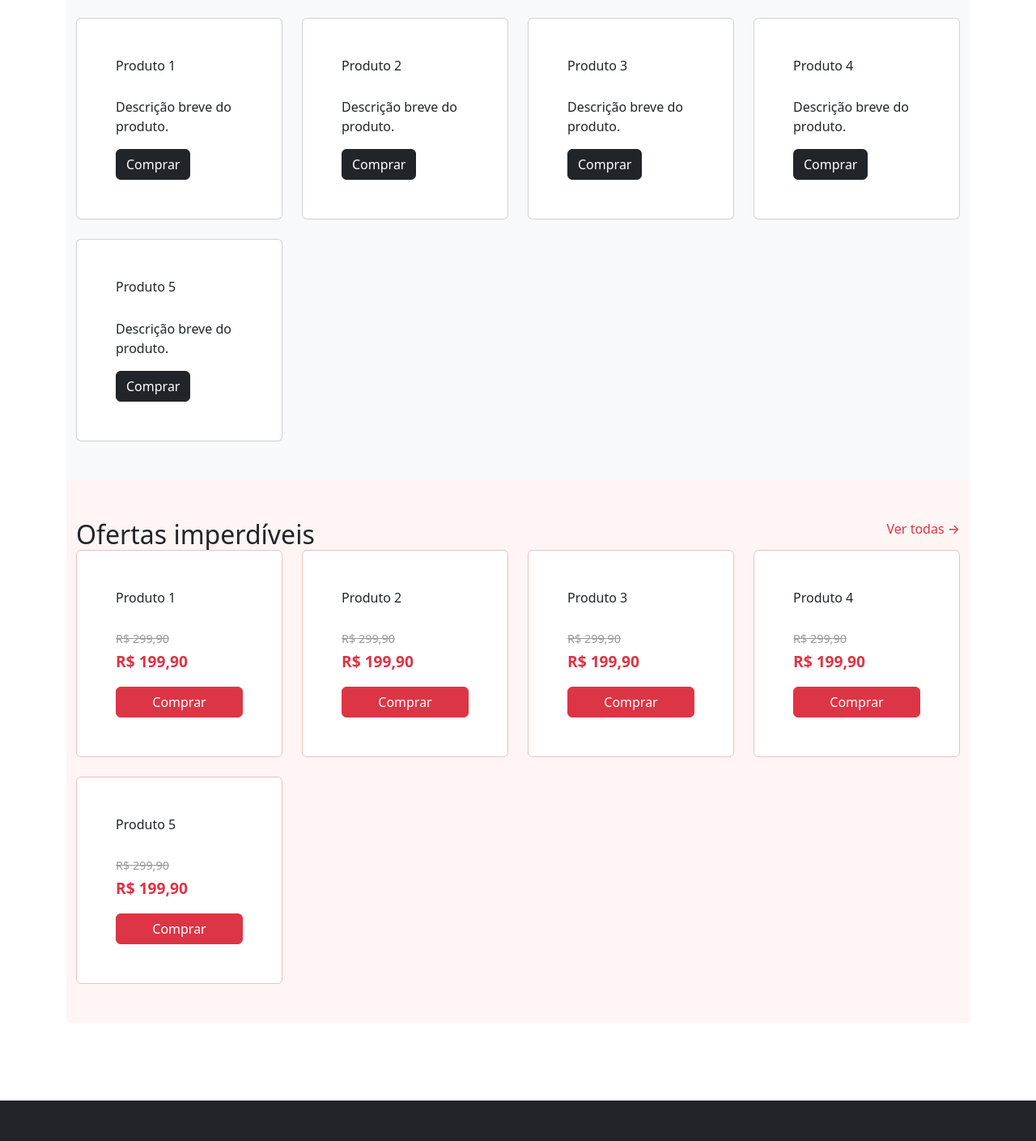
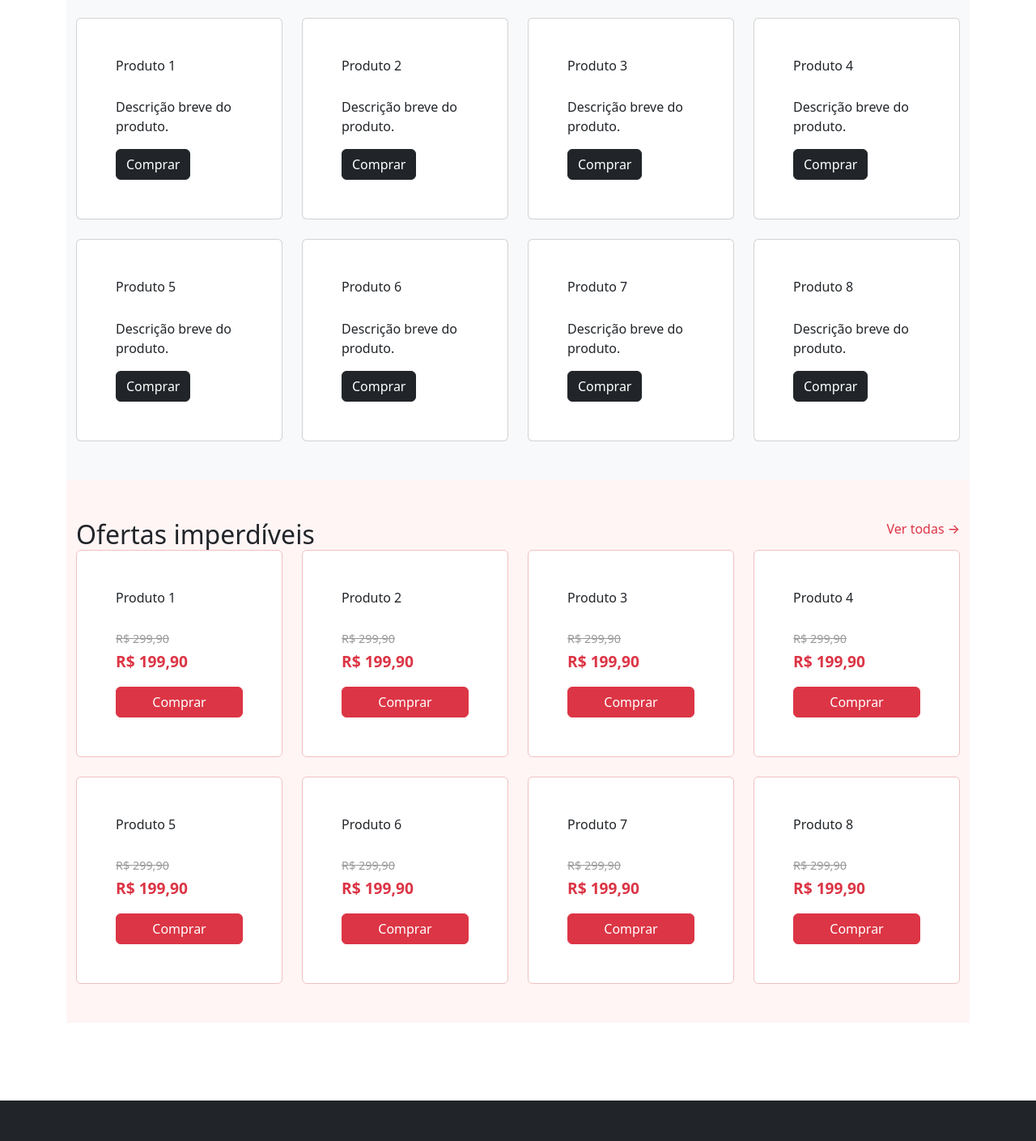
Before and after one commit to dcs30000/landingPage-reactjsBootstrap, a React (Vite) app: page / in a window 1280 px wide. Shown: the part 2066-3475 px from the top of the page at 81% size. Built offline with nearby package versions, Linux system fonts and the light colour scheme.

Commit message:
colocando 8 produtos nas seçoes de produtos em destaques, e ofertas imperdiveis

```diff
--- a/src/pages/Home/Home.jsx
+++ b/src/pages/Home/Home.jsx
@@ -179,7 +179,7 @@ function Home() {
           <h2 className="mb-4">Produtos em destaque</h2>
 
           <Row className="g-4">
-            {[1, 2, 3, 4, 5].map((item) => (
+            {[1, 2, 3, 4, 5, 6, 7, 8].map((item) => (
               <Col xs={12} sm={6} lg={3} key={item}>
                 <Card className="product-card h-100">
                   <Card.Body>
@@ -205,7 +205,7 @@ function Home() {
             </div>
 
             <Row className="g-4">
-              {[1, 2, 3, 4, 5].map((item) => (
+              {[1, 2, 3, 4, 5, 6, 7, 8].map((item) => (
                 <Col xs={12} sm={6} lg={3} key={item}>
                   <Card className="oferta-card h-100">
                     <Card.Body>
```
